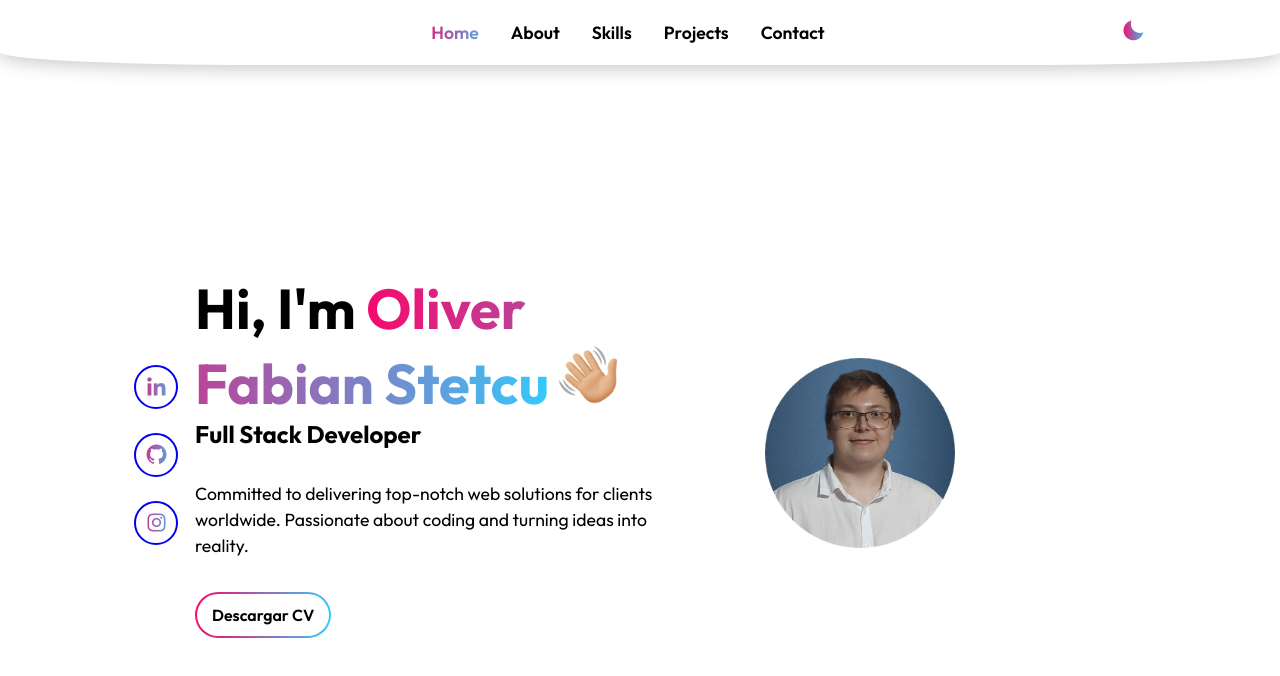
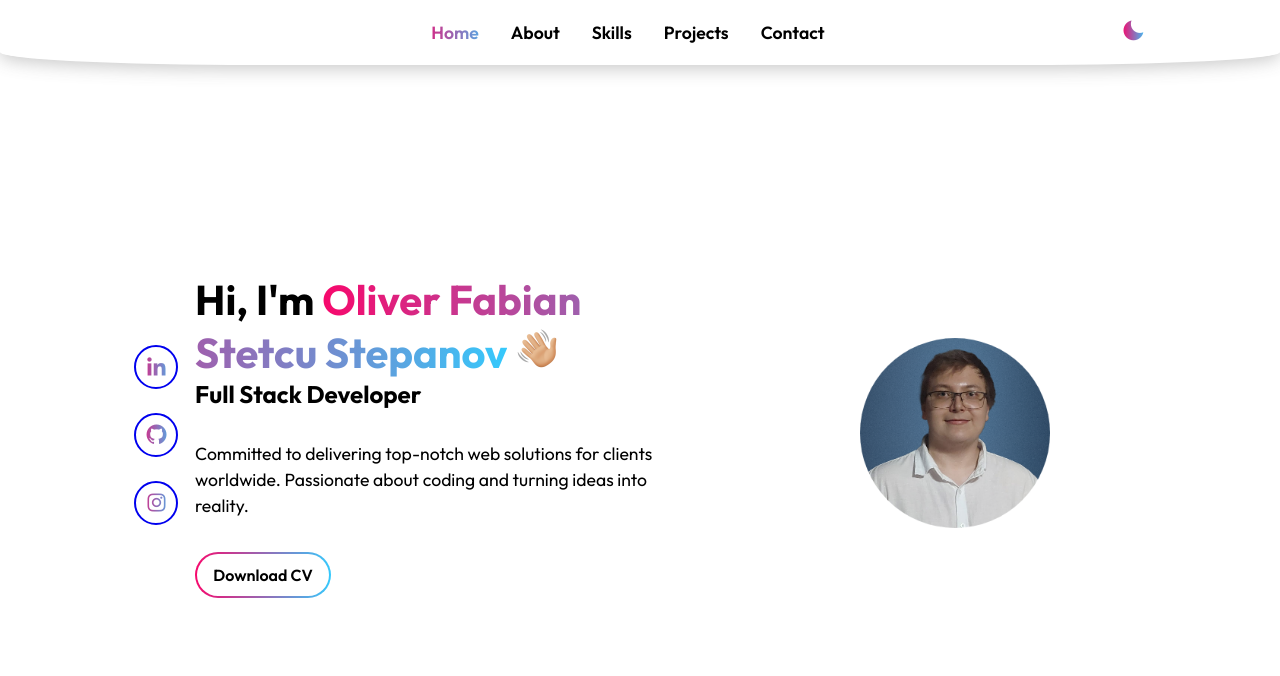
Before and after one commit to ZiwiiDev/Portfolio, a plain HTML site: page index.html in a window 1280 px wide. Drawn offline with nearby package versions, Linux system fonts and the light colour scheme.

Commit message:
Changes 17 december

```diff
--- a/css/style.css
+++ b/css/style.css
@@ -146,13 +146,13 @@ header {
 
 /* Estilos para la mano */
 .waving-hand {
-    width: 60px;
+    width: 40px;
     margin-left: 2%;
 }
 
 /* Estilos para mi foto */
 .miFoto {
-    position: relative;
+    margin-left: 25%;
     width: 50%;
 }
 
@@ -229,12 +229,12 @@ li a:hover {
     row-gap: 2rem;
     align-items: center;
     margin: 13rem auto; /* Agrego espacio entre el header y la sección principal */
-    max-width: 1650px;
+    max-width: 1700px;
 }
 
 /* Estilos para los "h1" de dentro de la clase "main" */
 .main h1 {
-    font-size: 3.5rem;
+    font-size: 2.6rem;
     animation: topSideAni 1s ease forwards;
 }
 
@@ -382,7 +382,6 @@ li a:hover {
 
 
 
-
 /*---------------------------------------------------------------------------------------------*/
 /* MEDIA QUERY */
 /* Media query para dispositivos de menos de 1024px */
--- a/index.html
+++ b/index.html
@@ -9,7 +9,7 @@
     <link type="text/css" rel="stylesheet" href="./css/style.css">
 
     <!-- Título de la página -->
-    <title>Oliver Fabian Stetcu · Portfolio</title>
+    <title>Portfolio · Oliver Fabian Stetcu Stepanov</title>
 
     <!-- Vinculo iconos de redes sociales -->
     <link href="https://unpkg.com/boxicons@2.1.4/css/boxicons.min.css" rel="stylesheet">
@@ -64,13 +64,13 @@
 
         <!-- Detalles personales -->
         <div class="detail">
-          <h1>Hi, I'm <span>Oliver Fabian Stetcu</span><img src="./static/media/waving-hand.png" alt="Waving Hand" class="waving-hand"></h1>
+          <h1>Hi, I'm <span>Oliver Fabian Stetcu Stepanov</span><img src="./static/media/waving-hand.png" alt="Waving Hand" class="waving-hand"></h1>
           <h2>Full Stack Developer</h2>
           <p>Committed to delivering top-notch web solutions for clients worldwide. Passionate about coding and turning ideas into reality.</p>
 
           <!-- Botón para descargar CV -->
           <div class="btn">
-            <button>Descargar CV</button>
+            <button>Download CV</button>
           </div>
         </div>
 
@@ -82,7 +82,11 @@
         </div>
       </section>
 
+      <!-- Sección para el "about me" -->
+      <section>
 
+
+      </section>
 
 
 
```
Also changed, not shown: js/script.js (line endings or trailing spaces).
